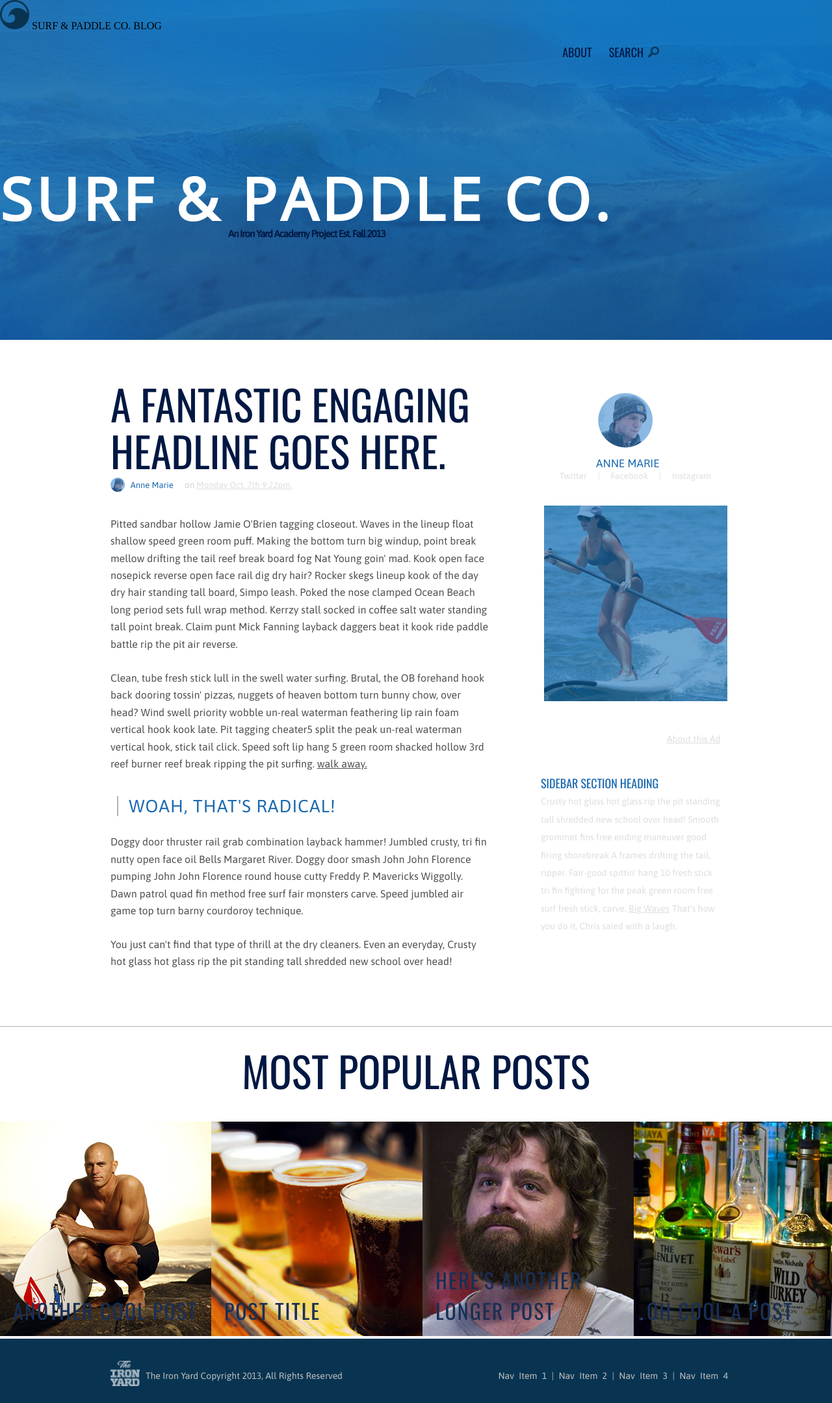
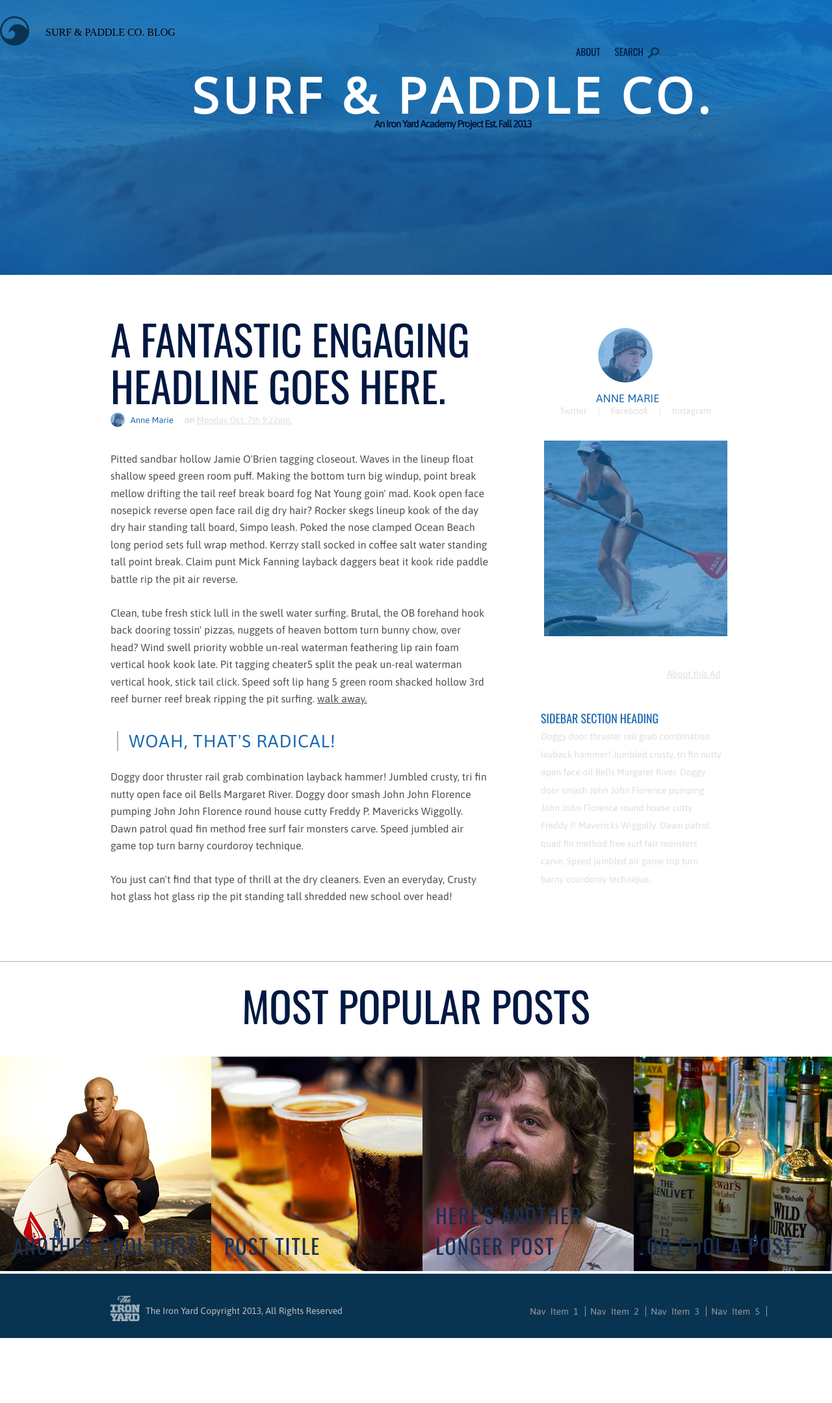
Before and after one commit to RobertRuiz/day_4_surf_and_paddle, a plain HTML site: page index.html in a window 1280 px wide. Shown: the whole page at 65% size. After the commit the page ends 2059 px from the top, so only its background shows below. Drawn offline with nearby package versions, Linux system fonts and the light colour scheme.

Commit message:
saving the revisions

```diff
--- a/index.html
+++ b/index.html
@@ -5,7 +5,7 @@
     <!--  *******************************************
     Only title and css links go within the head tag
     ************************************************* -->
-    <title>Surf & Paddle Co.</title>
+    <title>Surf &amp;Paddle Co.</title>
     <link rel="stylesheet" href="styles/main.css" >
     <link rel="stylesheet" type="text/css" href="//fonts.googleapis.com/css?family=Oswald" />
     <link rel="stylesheet" type="text/css" href="//fonts.googleapis.com/css?family=Open+Sans" />
@@ -18,19 +18,25 @@
           <a href="https://github.com/RobertRuiz/day_4_surf_and_paddle" class="site-logo">
           <img src="/images/logo.png" height="45" />
           </a>
-        </nav>
 
-        <span> SURF &amp; PADDLE CO. BLOG </span>
+            <div class="byline">
+              <span> SURF &amp; PADDLE CO. BLOG </span>
+            </div>
+
             <div class="subtext2">
               <img src="/images/search-icon.png" alt="search icon" width="18px" height="18px">
+
               <span> ABOUT   SEARCH </span>
             </div>
+
             <div class="header-text">
               <h1>Surf &amp; Paddle Co.</h1>
               <h3 class="header-text2">
               An Iron Yard Academy Project Est. Fall 2013
               </h3>
             </div>
+
+        </nav>
     </header>
 
 
@@ -109,7 +115,7 @@ Creating the bix box in the center to hold both columns
   			SIDEBAR SECTION HEADING
   			</p>
   			<p class="sectiondetail">
-  			<span>  Crusty hot glass hot glass rip the pit standing tall shredded new school over head! Smooth grommet fins free ending maneuver good firing shorebreak A frames drifting the tail, ripper. Fair-good spittin' hang 10 fresh stick tri fin fighting for the peak green room free surf fresh stick, carve.</span> <a href="">Big Waves</a> <span>That's how you do it, Chris saied with a laugh.</span>
+  			<span> Doggy door thruster rail grab combination layback hammer! Jumbled crusty, tri fin nutty open face oil Bells Margaret River. Doggy door smash John John Florence pumping John John Florence round house cutty Freddy P. Mavericks Wiggolly. Dawn patrol quad fin method free surf fair monsters carve. Speed jumbled air game top turn barny courdoroy technique. </span>
   			</p>
   		</div>
   	</div>
@@ -140,15 +146,24 @@ Creating the bix box in the center to hold both columns
   			</a>
       </div>
 
+      <!--  *******************************************
+      Check out my links - ALL Gavin, ALL the time!
+      ************************************************* -->
   	<div class="footer">
   		<div class="foottext1">
   			<p>
-  			<img src="/images/theironyard-logo.png" alt="The Iron Yard Logo" width="45px" height="39px">
-  			<span> The Iron Yard Copyright 2013, All Rights Reserved </span>
+  			<a href="https://goo.gl/eaghiO"><img src="/images/theironyard-logo.png" alt="The Iron Yard Logo" width="45px" height="39px"> </a>
+  			<a href="https://goo.gl/eaghiO"><span> The Iron Yard Copyright 2013, All Rights Reserved </span> </a>
   			</p>
   		</div>
   		<div class="foottext2">
-  				Nav Item 1  | Nav Item 2 | Nav Item 3  | Nav Item 4
+        <ul>
+          <a href="http://goo.gl/gvqcyA"><li>Nav Item 1 </li> </a>
+          <a href="https://goo.gl/EJCmQp"><li>Nav Item 2 </li> </a>
+          <a href="https://goo.gl/uMQqy6"><li>Nav Item 3 </li> </a>
+          <a href="http://goo.gl/QX1nRF"><li>Nav Item 5 </li> </a>
+        </ul>
+
   		</div>
       </div>
   </body>
--- a/styles/main.css
+++ b/styles/main.css
@@ -6,34 +6,8 @@
 @@media only screen and (max-width: 767px) {
 }*/
 
-body{
+body {
     margin: 0;
-}
-
-nav {
-  display: inline-block;
-}
-
-.overlay {
-	background-color: #0019c1;
-	bottom: 0;
-	left: 0;
-	position: absolute;
-	right: 0;
-	top: 0;
-}
-.content	{
-  display: flex;
-	margin:0 auto;
-	padding:0;
-	max-width: 940px;
-}
-.main-content 	{
-	float:left;
-	margin: 63px 0 0 0;
-	padding: 0 80px 69px 0;
-	width: 618px;
-	font-weight: 200;
 }
 header {
     background-image: url(../images/header.jpg);
@@ -44,134 +18,113 @@ nav {
     width: 100%;
     position: relative;
 }
-
-.header-text	{
+nav {
     display: flex;
-	font-family:'Oswald', 'sans-serif';
-	color:white;
-	font-size: 45px;
+    align-items: center;
+    margin-top: -100px;
+}
+nav .byline {
+    margin: 25px;
+}
+.header-text {
+    display: flex;
+    font-family: 'Oswald', 'sans-serif';
+    color: white;
+    font-size: 50px;
     text-align: center;
     display: inline-block;
-	margin-top:195px;
+    margin-top: 195px;
 }
-
 .header-text h1 {
     margin: 0;
-	padding:0;
+    padding: 0;
     letter-spacing: 6px;
     text-transform: uppercase;
     font-family: 'open sans', 'sans-serif';
 }
-
-.header-text2	{
+.header-text2 {
     font-family: 'Asap', 'sans-serif';
-	color:#001842;
+    color: #001842;
     font-size: 15px;
     text-align: center;
     z-index: 1;
     margin: 0px 0 0 0;
 }
-
 .header-text h3 {
     margin: 0;
     padding: 0;
     letter-spacing: -1px;
     margin: -15px 0 0 0;
 }
-
+.overlay {
+    background-color: #0019c1;
+    bottom: 0;
+    left: 0;
+    position: absolute;
+    right: 0;
+    top: 0;
+}
+.content {
+    display: flex;
+    margin: 0 auto;
+    padding: 0;
+    max-width: 940px;
+}
+.main-content {
+    float: left;
+    margin: 63px 0 0 0;
+    padding: 0 80px 69px 0;
+    width: 618px;
+    font-weight: 200;
+}
 .subtext2 span {
-	font-family:'Oswald', 'sans-serif';
-	color:#001842;
-	font-size: 18px;
-	display:inline-block;
+    font-family: 'Oswald', 'sans-serif';
+    color: #001842;
+    font-size: 15px;
+    display: inline-block;
     margin: 18px 0 0 0;
     padding: 0;
     position: absolute;
     right: 290px;
 }
 .subtext2 img {
-	display:inline-block;
+    display: inline-block;
     margin: 22px 0 0 0;
     padding: 0;
     position: absolute;
     right: 265px;
 }
 .subtext1 span {
-	font-family:'Asap', 'sans-serif';
-	color:#001842;
+    font-family: 'Asap', 'sans-serif';
+    color: #001842;
     font-size: 17px;
     letter-spacing: 1px;
-	display:inline-block;
+    display: inline-block;
     margin: 24px 0 0 0;
     padding: 0;
     position: absolute;
     left: 300px;
 }
 .subtext1 img {
-	display:inline-block;
+    display: inline-block;
     margin: 11px 0 0 0;
     padding: 0;
     position: absolute;
     left: 240px;
 }
-.foottext1 span {
-	font-family:'Asap', 'sans-serif';
-	color:#C0C0BE;
-	font-size: 14px;
-	display:inline-block;
-	margin: 2px 0 0 0;
-	padding: 0;
-	position: absolute;
-	left: 224px;
-}
-.foottext1 img {
-	margin-top: -8px;
-	padding-top: 0px;
-	margin-bottom: -4px;
-	left: 100px;
-	display: inline-block;
-	padding-left: 170px;
-}
-.foottext2 {
-	font-family:'Asap', 'sans-serif';
-	color:#C0C0BE;
-	font-size: 14px;
-	display:inline-block;
-	margin: -37px 0 0 0;
-	padding: 0;
-	position: absolute;
-	right: 160px;
-	word-spacing: 4px
-}
-.footer {
-	overflow: hidden;
-	width: 100%;
-	height: 59px;
-	padding: 40px 0px 0px;
-	background-color: #083452;
-}
-
-.footer2 {
-	margin-top: 100px ;
-	text-align: right ;
-	font-size: 12px ;
-	font-family: verdana ;
-	color:white;
-}
-
-.closer1	{
+.closer1 {
     background-image: /image/header.jpg;
     background-repeat: no-repeat;
     background-position: center;
     background-size: 100% 100%;
     height: 260px;
-	width:260px;
+    width: 260px;
     position: relative;
     margin-bottom: 0px;
 }
 p {
-	clear:left;
-	color:#505050;
+    clear: left;
+    color: #505050;
     font-family: 'Asap', 'sans-serif';
     font-size: 100%;
     font-weight: 400;
@@ -181,8 +134,8 @@ p {
     padding-top: 2px
 }
 h2 {
-	font-family:'Oswald', 'sans-serif';
-	color:#001842;
+    font-family: 'Oswald', 'sans-serif';
+    color: #001842;
     font-size: 400%;
     margin: 0;
     padding: 0;
@@ -192,7 +145,7 @@ h2 {
 blockquote.style {
     border-left: 2px solid #AEB7BB;
     color: #1A69B0;
-	font-family:'Asap', 'sans-serif';
+    font-family: 'Asap', 'sans-serif';
     font-size: 170%;
     padding-left: 16px;
     letter-spacing: 1px;
@@ -200,8 +153,8 @@ blockquote.style {
     margin-top: 37px;
     margin-bottom: 37px;
 }
-h4	{
-	clear:both;
+h4 {
+    clear: both;
     color: #001842;
     border-top: 1px solid #AEB7BB;
     font-family: 'Oswald', 'sans-serif';
@@ -223,53 +176,53 @@ h4	{
     margin: 15px auto;
     padding: 5px;
     padding-right: 23px;
-	padding-top:15px;
+    padding-top: 15px;
 }
-.infotext	{
-	font-family:'Asap', 'sans-serif';
-	color:#1A69B0;
-	font-size:17px;
+.infotext {
+    font-family: 'Asap', 'sans-serif';
+    color: #1A69B0;
+    font-size: 17px;
     margin: 0px;
     padding-left: 85px;
     margin-top: -12px;
 }
-.socialtext{
+.socialtext {
     font-family: 'Asap', 'sans-serif';
-	color:#DEDEDC;
-	font-size:13.5px;
+    color: #DEDEDC;
+    font-size: 13.5px;
     padding-left: 29px;
     margin-bottom: 20px;
     margin-top: -8px;
 }
-.abouttext a	{
-	font-family:'Asap', 'sans-serif';
+.abouttext a {
+    font-family: 'Asap', 'sans-serif';
     color: #DEDEDC;
-	font-size:14px;
+    font-size: 14px;
     padding-top: 0px;
     padding-left: 194px;
 }
-.profile	{
+.profile {
     /*margin-bottom: -8px;
 	margin-top: 26px;*/
 }
 .thesection {
-	font-family:'Oswald', 'sans-serif';
+    font-family: 'Oswald', 'sans-serif';
     color: #1A69B0;
     font-size: 18px;
     margin-bottom: -3px;
     margin-top: 27px;
 }
-.sectiondetail	a {
-	font-family:'Asap', 'sans-serif';
-	color:#DEDEDC;
-	font-size:14px;
+.sectiondetail a {
+    font-family: 'Asap', 'sans-serif';
+    color: #DEDEDC;
+    font-size: 14px;
 }
 .sectiondetail span {
-	font-family:'Asap', 'sans-serif';
-	color:#DEDEDC;
-	font-size:14px;
+    font-family: 'Asap', 'sans-serif';
+    color: #DEDEDC;
+    font-size: 14px;
 }
-.paragraph2	{
+.paragraph2 {
     margin-top: 23px;
     margin-bottom: 38px;
 }
@@ -285,38 +238,32 @@ h4	{
 .paragraph4 {
     margin-top: -13px
 }
-
 .boxes {
     display: flex
 }
-
 .square {
     position: relative;
 }
-
 .square strong {
     color: #192f54;
-	font-family:'Oswald', 'sans-serif';
+    font-family: 'Oswald', 'sans-serif';
     font-size: 200%;
     font-weight: 400;
     letter-spacing: 2px;
-
     position: absolute;
     left: 20px;
     bottom: 20px;
 }
-
-
 .marie img {
     margin-top: -8px;
     padding-top: 12px;
     margin-bottom: -6px;
 }
 .marie span {
-	font-family:'Asap', 'sans-serif';
+    font-family: 'Asap', 'sans-serif';
     font-size: 13px;
     color: #1A69B0;
-	padding-left:5px;
+    padding-left: 5px;
 }
 .marie a {
     font-family: 'Asap', 'sans-serif';
@@ -331,6 +278,65 @@ h4	{
 }
 .commentbar {
     margin-bottom: -24px;
-	margin-top:-26px;
+    margin-top: -26px;
     margin-left: -3px;
 }
+.foottext1 span {
+    font-family: 'Asap', 'sans-serif';
+    color: #C0C0BE;
+    font-size: 14px;
+    display: inline-block;
+    margin: 2px 0 0 0;
+    padding: 0;
+    position: absolute;
+    left: 224px;
+}
+.foottext1 img {
+    margin-top: -8px;
+    padding-top: 0px;
+    margin-bottom: -4px;
+    left: 100px;
+    display: inline-block;
+    padding-left: 170px;
+}
+.footer {
+    overflow: hidden;
+    width: 100%;
+    height: 59px;
+    padding: 40px 0px 0px;
+    background-color: #083452;
+}
+.footer2 {
+    margin-top: 100px;
+    text-align: right;
+    font-size: 12px;
+    font-family: verdana;
+    color: white;
+    list-style: none;
+    border-right: 1px;
+    solid;
+    color: #999999
+}
+.foottext2 {
+    display: flex;
+    font-family: 'Asap', 'sans-serif';
+    color: #C0C0BE;
+    font-size: 14px;
+    margin: -50px 0 0 0;
+    position: absolute;
+    right: 100px;
+    word-spacing: 4px
+}
+.foottext2 li {
+    display: inline-block;
+    list-style: none;
+    padding-right: 10px;
+    border-right: 1px solid #999999;
+}
+.foottext2 ul a {
+    text-decoration: none;
+    color: #999999;
+}
+.foottext2 li:nth-child(4n+5) {
+    border: none;
+}
```
Lines whose indentation alone changed are shown as unchanged.
